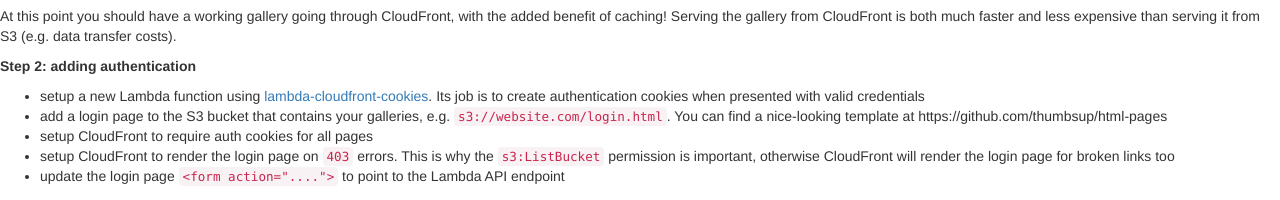
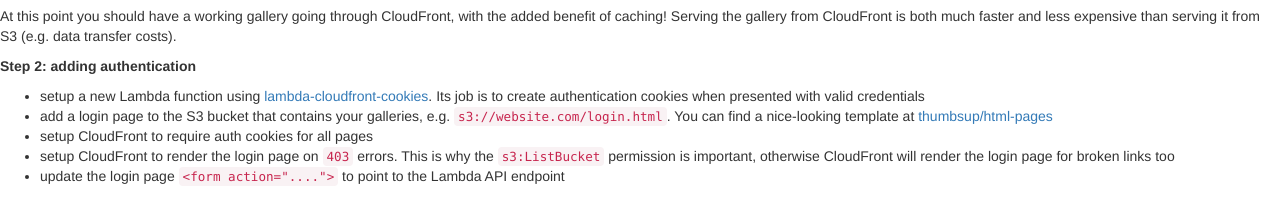
Before and after one commit to thumbsup/thumbsup.github.io, a Jekyll site: the page built from docs/deployment.md, in a window 1280 px wide. Shown: the part 1670-1870 px from the top of the page. Built offline with Jekyll 4.4.1, drawn with Linux system fonts in a browser that asks for light colours; nearby versions of some CDN libraries; library files that are not in the unit come from our copies; part of the change alters nothing that is shown.

Commit message:
Fix link in deployment page

```diff
--- a/docs/deployment.md
+++ b/docs/deployment.md
@@ -105,7 +105,7 @@ At this point you should have a working gallery going through CloudFront, with t
 **Step 2: adding authentication**
 
 - setup a new Lambda function using [lambda-cloudfront-cookies](https://github.com/thumbsup/lambda-cloudfront-cookies). Its job is to create authentication cookies when presented with valid credentials
-- add a login page to the S3 bucket that contains your galleries, e.g. `s3://website.com/login.html`. You can find a nice-looking template at https://github.com/thumbsup/html-pages
+- add a login page to the S3 bucket that contains your galleries, e.g. `s3://website.com/login.html`. You can find a nice-looking template at [thumbsup/html-pages](https://github.com/thumbsup/html-pages)
 - setup CloudFront to require auth cookies for all pages
 - setup CloudFront to render the login page on `403` errors. This is why the `s3:ListBucket` permission is important, otherwise CloudFront will render the login page for broken links too
 - update the login page `<form action="....">` to point to the Lambda API endpoint
```
